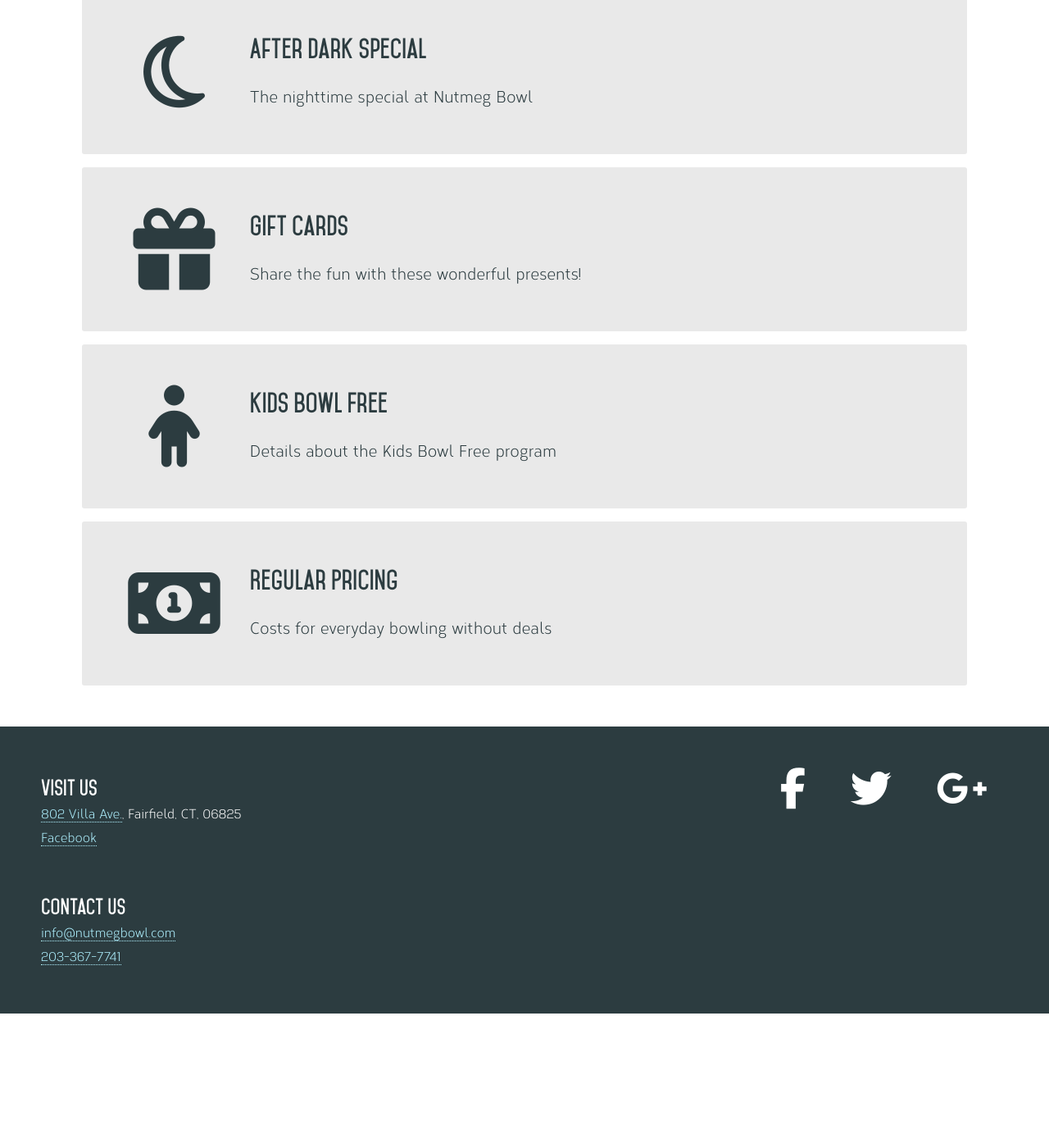
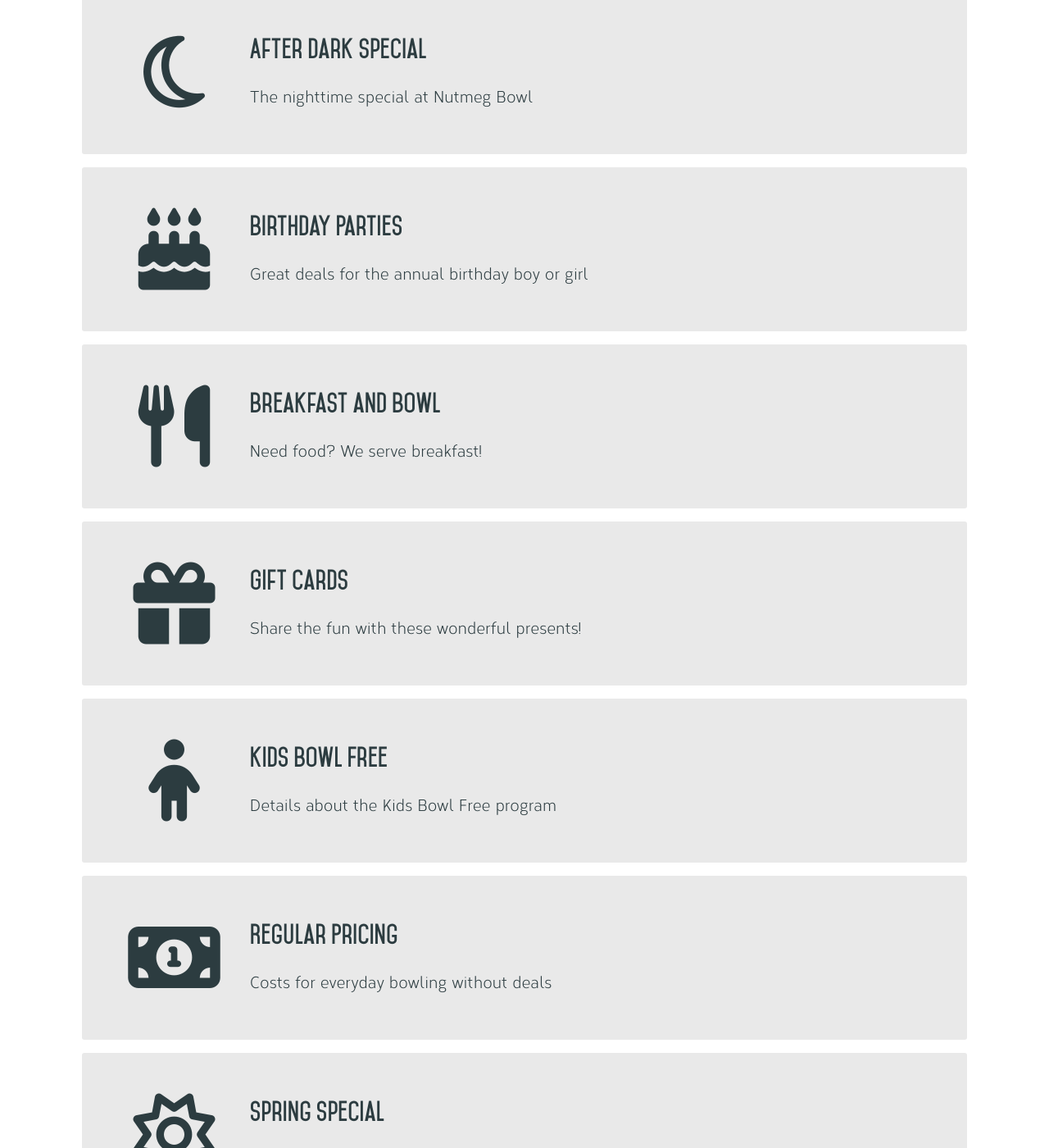
Before and after one commit to jlam55555/nutmegbowl, a Jekyll site: the page built from pricing/index.html, in a window 1280 px wide and 1400 px high, scrolled down 415 px. Shown: the whole window at 82% size. Built offline with Jekyll 4.4.1, drawn with Linux system fonts in a browser that asks for light colours; nearby versions of some CDN libraries; before the commit the page ends 1651 px from its top, so only the background shows below that; some of the changed text lies outside the part shown.

Commit message:
Edited all deals pages

```diff
--- a/pricing/after_dark_special.html
+++ b/pricing/after_dark_special.html
@@ -59,9 +59,3 @@ icon: moon-o
     </tr>
   </tbody>
 </table>
-<h2>Notes</h2>
-<ul>
-  <li>You are responsible for shoe rental unless otherwise indicated.</li>
-  <li>After dark specials are not available for groups.</li>
-  <li>Price and time subject to change without notice.</li>
-</ul>
--- /dev/null
+++ b/pricing/birthday_parties.html
@@ -0,0 +1,82 @@
+---
+layout: default
+title: Birthday Parties
+category: pricing
+description: Great deals for the annual birthday boy or girl
+icon: birthday-cake
+---
+
+<h1>Birthday Parties</h1>
+<p>We have two birthday packages now! Check them both out below.</p>
+<h2>Package Comparison</h2>
+<table id="birthdayOptions">
+  <thead>
+    <tr>
+      <th></th>
+      <th>Package 1: Ultimate Combo</th>
+      <th>Package 2: Standard Combo</th>
+    </tr>
+  </thead>
+  <tbody>
+    <tr>
+      <th>One hour of extreme bowling</th>
+      <td><i class="fa fa-check"></i></td>
+      <td><i class="fa fa-times"></i> (Regular bowling)</td>
+    </tr>
+    <tr>
+      <th>One hour in the Backyard Playplace</th>
+      <td><i class="fa fa-check"></i></td>
+      <td><i class="fa fa-check"></i></td>
+    </tr>
+    <tr>
+      <th>Choice of pizza or chicken nuggets</th>
+      <td><i class="fa fa-check"></i></td>
+      <td><i class="fa fa-check"></i></td>
+    </tr>
+    <tr>
+      <th>Chips and a drink</th>
+      <td><i class="fa fa-check"></i></td>
+      <td><i class="fa fa-check"></i></td>
+    </tr>
+    <tr>
+      <th>Activity socks</th>
+      <td><i class="fa fa-check"></i></td>
+      <td><i class="fa fa-check"></i></td>
+    </tr>
+    <tr>
+      <th>Bumpers</th>
+      <td><i class="fa fa-check"></i></td>
+      <td><i class="fa fa-check"></i></td>
+    </tr>
+    <tr>
+      <th>Glow-in-the-dark birthday badge</th>
+      <td><i class="fa fa-check"></i></td>
+      <td><i class="fa fa-times"></i></td>
+    </tr>
+    <tr>
+      <th>Invitations</th>
+      <td><i class="fa fa-check"></i></td>
+      <td><i class="fa fa-check"></i></td>
+    </tr>
+    <tr>
+      <th>Cost (&lt; 13 kids)</th>
+      <td>$298</td>
+      <td>$278</td>
+    </tr>
+    <tr>
+      <th>Cost (13-18 kids)</th>
+      <td>$437</td>
+      <td>$407</td>
+    </tr>
+    <tr>
+      <th>Cost (19-24 kids)</th>
+      <td>$576</td>
+      <td>$536</td>
+    </tr>
+  </tbody>
+</table>
+<h2>Extras</h2>
+<ul>
+  <li><strong>Carvel Ice Cream Birthday Cake</strong>: A delicious Carvel Ice Cream Birthday Cake will be waiting for you the day of your party. The Round Cake is $18.00 plus tax and feeds 10-12 children. The Mini Sheet Cake is $25.00 plus tax and feeds 12-20 children. The Large Sheet Cake is $30.00 plus tax and feeds 22-26 children.</li>
+    <li><strong>Happy Birthday Bowling Pin</strong>: An authentic bowling pin, personalized with your child's name. Only $15.00.</li>
+  </ul>
--- a/pricing/index.html
+++ b/pricing/index.html
@@ -3,3 +3,10 @@ layout: listing
 title: Pricing
 category: pricing
 ---
+
+<h2>Disclaimers</h2>
+<ul>
+  <li>You are responsible for shoe rental unless otherwise indicated.</li>
+  <li>Deals are not available for groups.</li>
+  <li>Price and time subject to change without notice.</li>
+</ul>
```
Also changed, not shown: pricing/breakfast_and_bowl.html (added, +19 -0 lines), pricing/spring_special.html (added, +11 -0 lines).
